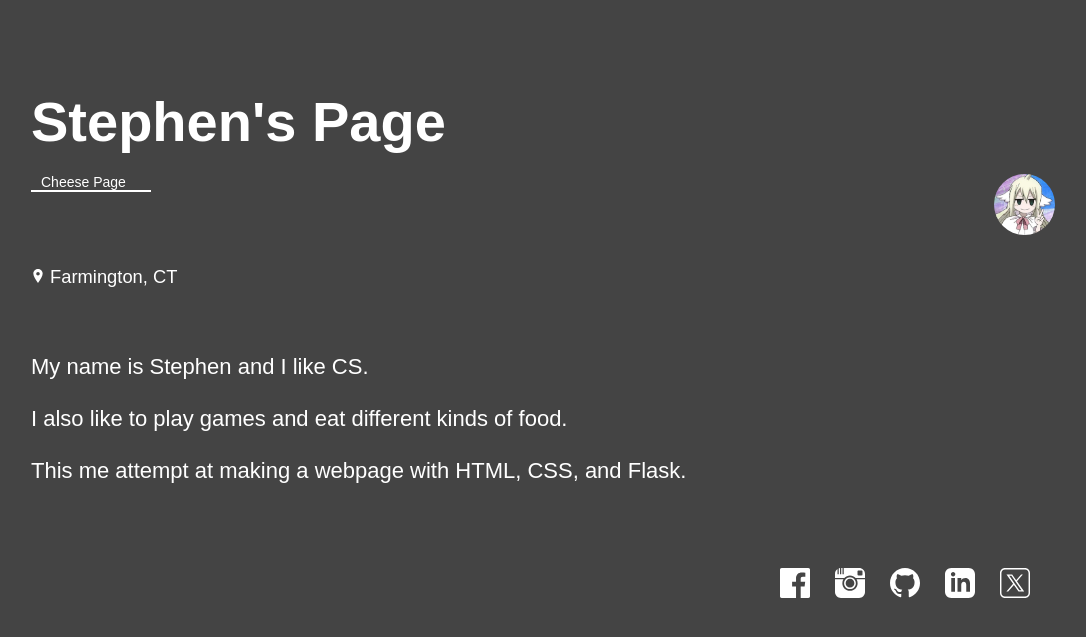
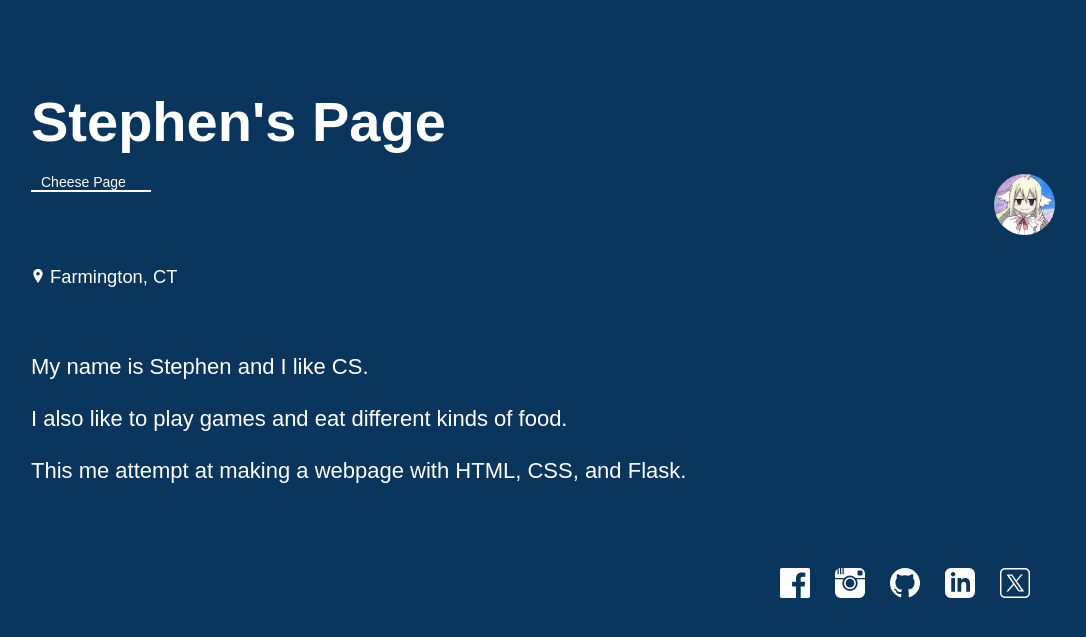
Before and after one commit to iMistly/flaskApp1, a Flask app: page / in a window 1280 px wide. Shown: the top 637 px of the page, without its empty margins (97-1183 px from the left). Run offline with Flask 3, Linux system fonts and the light colour scheme.

Commit message:
update css colors

```diff
--- a/static/basic.css
+++ b/static/basic.css
@@ -3,7 +3,7 @@ This controls the body of the page
 You can use this to set the background color, margins, etc. as shown below
 */
 body {
-    background-color: #444444;
+    background-color: #0a365d;
     margin-top: 100px;
     margin-left: 10%;
     margin-right: 10%;
@@ -56,7 +56,7 @@ body {
 
   a:hover {
     border-bottom-color: #1d2330;
-    color: #1d2330;
+    color: #8a8c90;
   }
 
   a:focus {
```
